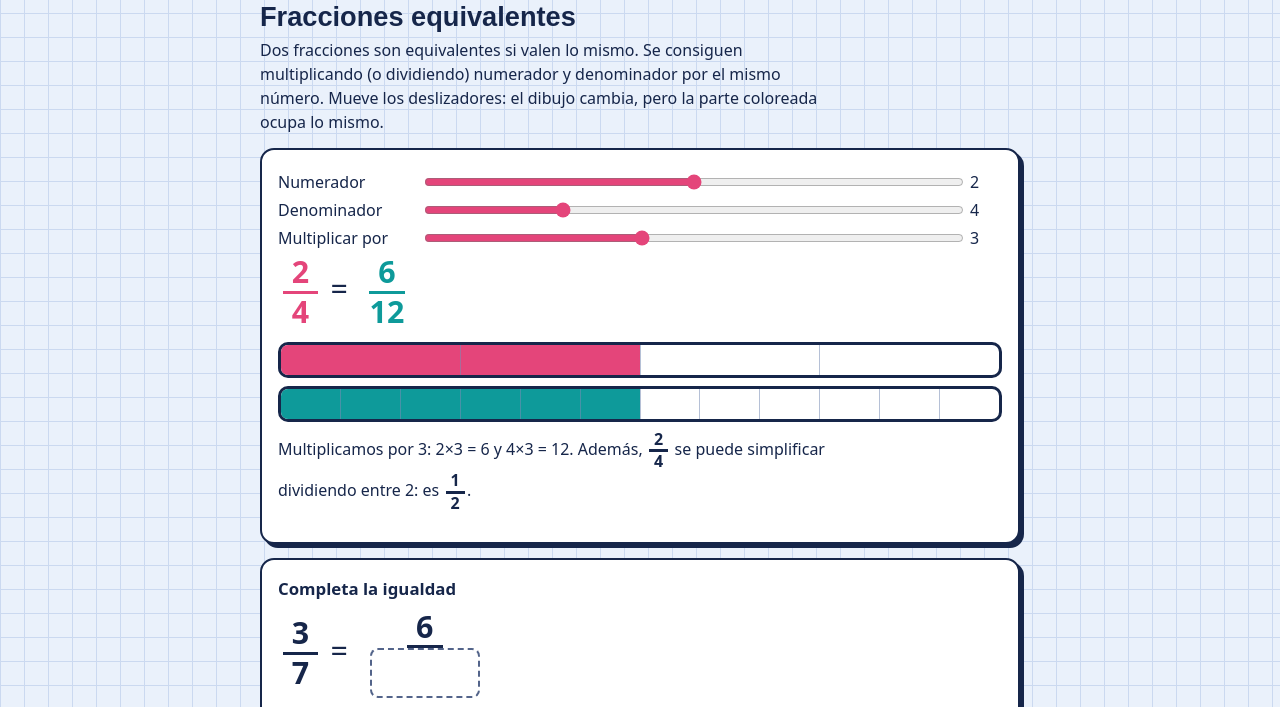
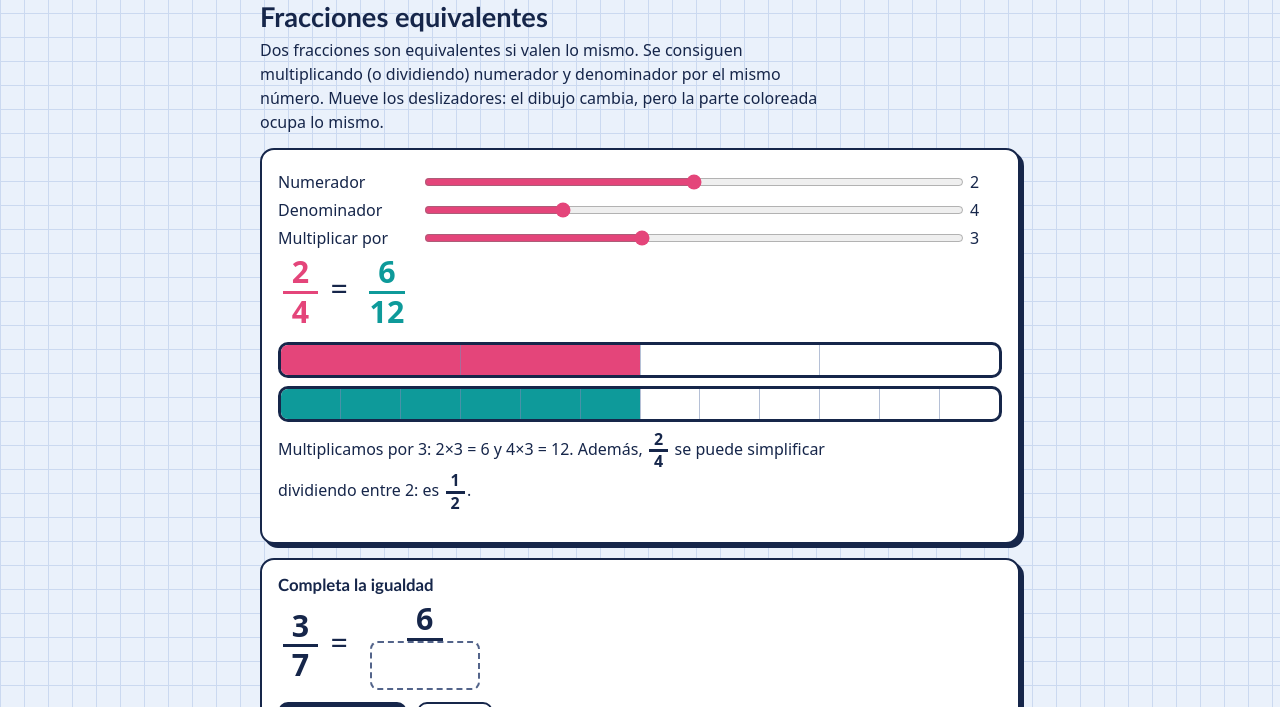
Before and after one commit to matespuerta/artefactos, a plain HTML site: page fracciones-2eso/index.html in a window 1280 px wide. Shown: the part 155-862 px from the top of the page. Drawn offline with Linux system fonts and the light colour scheme.

Commit message:
Fracciones 2.º ESO: tipografía como el resto de artefactos
Co-Authored-By: Claude Sonnet 5.5 <noreply@anthropic.com>
Claude-Session: https://claude.ai/code/session_01BmcBm9VSeAmUjtbcrXamkt

```diff
--- a/fracciones-2eso/index.html
+++ b/fracciones-2eso/index.html
@@ -9,10 +9,10 @@
 @media (prefers-color-scheme:dark){:root:not([data-theme="light"]){--bg:#0F1A33;--grid:#1D2E55;--ink:#E8EEFF;--mute:#9DB0D8;--card:#182648;--a:#FF7AA2;--b:#3DD6D0;--ok:#5FE0A0;--bad:#FF8A80;--btn:#FFD43B;--btnt:#16264A;color-scheme:dark}}
 :root[data-theme="dark"]{--bg:#0F1A33;--grid:#1D2E55;--ink:#E8EEFF;--mute:#9DB0D8;--card:#182648;--a:#FF7AA2;--b:#3DD6D0;--ok:#5FE0A0;--bad:#FF8A80;--btn:#FFD43B;--btnt:#16264A;color-scheme:dark}
 html{scroll-padding-top:env(safe-area-inset-top,0px)}
-body{margin:0;background-color:var(--bg);background-image:linear-gradient(var(--grid) 1px,transparent 1px),linear-gradient(90deg,var(--grid) 1px,transparent 1px);background-size:24px 24px;color:var(--ink);font:400 1rem/1.5 Lexend,system-ui,sans-serif}
+body{margin:0;background-color:var(--bg);background-image:linear-gradient(var(--grid) 1px,transparent 1px),linear-gradient(90deg,var(--grid) 1px,transparent 1px);background-size:24px 24px;color:var(--ink);font:400 1rem/1.5 system-ui,-apple-system,"Segoe UI",sans-serif}
 main{max-width:760px;margin:0 auto;padding:20px 16px 48px}
 header{padding-right:56px;display:flex;justify-content:space-between;align-items:flex-end;gap:12px;flex-wrap:wrap}
-h1,h2{font-family:'Bricolage Grotesque',Lexend,sans-serif;font-weight:800;margin:0;line-height:1.05}
+h1,h2,h3{font-family:"Trebuchet MS",system-ui,-apple-system,"Segoe UI",sans-serif;font-weight:700;margin:0;line-height:1.05}
 h1{font-size:clamp(2.4rem,9vw,3.6rem)}
 h2{font-size:1.7rem;margin-bottom:6px}
 h3{font-size:1.05rem;margin:0 0 8px}
```
